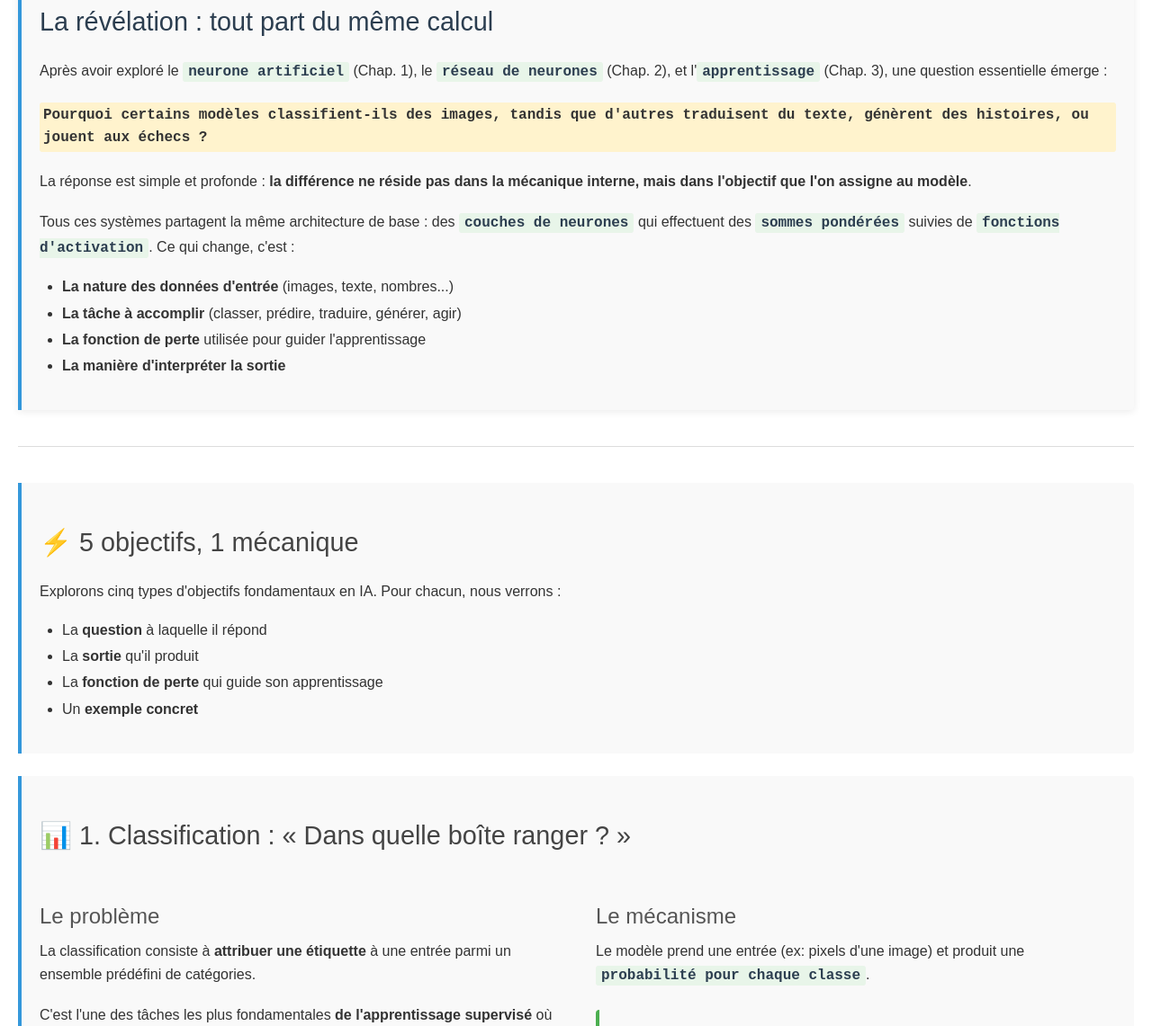
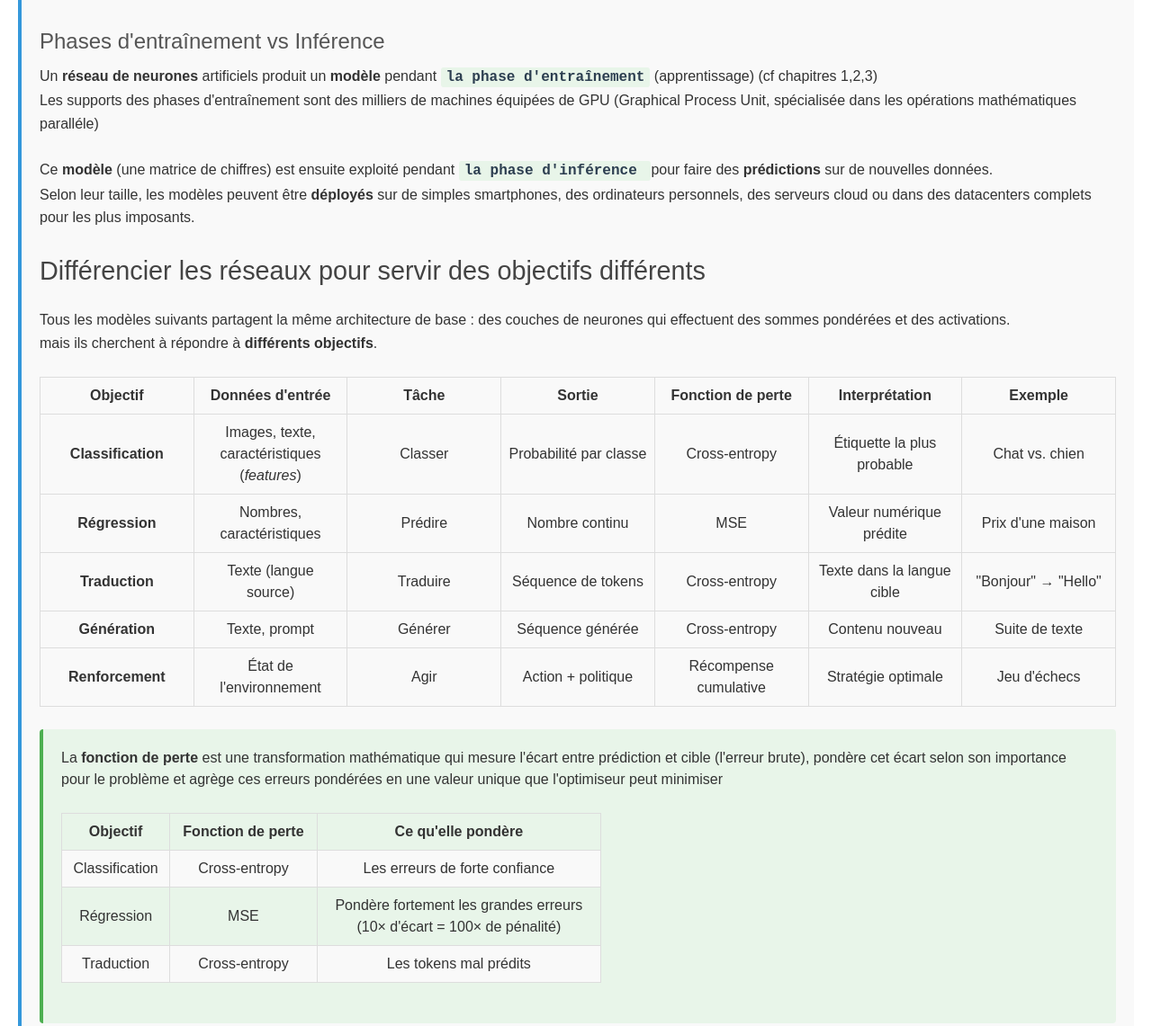
Before and after one commit to RIC-Typologies-des-IA/boiteblanche, a plain HTML site: page chapitre4/chapitre4.html in a window 1280 px wide. Shown: the part 198-1339 px from the top of the page at 90% size. Drawn offline with Linux system fonts and the light colour scheme.

Commit message:
démarrage chapitre 4

```diff
--- a/chapitre4/chapitre4.html
+++ b/chapitre4/chapitre4.html
@@ -15,52 +15,123 @@
             <p class="subtitle">Comprendre que la taxonomie des IA est une taxonomie d'objectifs, pas de mécanismes</p>
         </header>
 
-        <div class="section intro">
-            <h2>La révélation : tout part du même calcul</h2>
+        <div class="section ">
+    <h3>Phases d'entraînement vs Inférence</h3>
             <p>
-                Après avoir exploré le <span class="keyword">neurone artificiel</span> (Chap. 1),
-                le <span class="keyword">réseau de neurones</span> (Chap. 2), et
-                l'<span class="keyword">apprentissage</span> (Chap. 3), une question essentielle émerge :
+                Un <b>réseau de neurones</b> artificiels produit un <b>modèle</b> pendant <span class="keyword">la phase d'entraînement</span> (apprentissage) (cf chapitres 1,2,3)
+                <br>Les supports des phases d'entraînement sont des milliers de machines équipées de GPU (Graphical Process Unit, spécialisée dans les opérations mathématiques paralléle)
+                <br>
+   <br>
+    Ce <b>modèle</b> (une matrice de chiffres) est ensuite exploité pendant <span class ="keyword">la phase d'inférence </span>pour faire des <b>prédictions</b> sur de nouvelles données.
+    <br>
+    Selon leur taille, les modèles peuvent être <strong>déployés</strong> sur de simples smartphones, des ordinateurs personnels, des serveurs cloud ou dans des datacenters complets pour les plus imposants.
+</p>
+            <!-- ======================================================== -->
+        <!-- TABLEAU RECAPITULATIF -->
+        <!-- ======================================================== -->
+
+            <h2> Différencier les réseaux pour servir des objectifs différents</h2>
+            <p>
+                Tous les modèles suivants partagent la même architecture de base :
+                des couches de neurones qui effectuent des sommes pondérées et des activations.
+                <br>mais ils cherchent à répondre à <b>différents objectifs</b>.
             </p>
-            <p class="highlight">
-                <strong>Pourquoi certains modèles classifient-ils des images,
-                    tandis que d'autres traduisent du texte, génèrent des histoires,
-                    ou jouent aux échecs ?</strong>
-            </p>
-            <p>
-                La réponse est simple et profonde : <strong>la différence ne réside pas dans la mécanique interne,
-                    mais dans l'objectif que l'on assigne au modèle</strong>.
-            </p>
-            <p>
-                Tous ces systèmes partagent la même architecture de base :
-                des <span class="keyword">couches de neurones</span> qui effectuent des
-                <span class="keyword">sommes pondérées</span> suivies de
-                <span class="keyword">fonctions d'activation</span>.
-                Ce qui change, c'est :
-            </p>
-            <ul>
-                <li><strong>La nature des données d'entrée</strong> (images, texte, nombres...)</li>
-                <li><strong>La tâche à accomplir</strong> (classer, prédire, traduire, générer, agir)</li>
-                <li><strong>La fonction de perte</strong> utilisée pour guider l'apprentissage</li>
-                <li><strong>La manière d'interpréter la sortie</strong></li>
-            </ul>
+
+
+
+
+
+
+        <table class="table-equal">
+            <thead>
+                <tr>
+                    <th><strong>Objectif</strong></th>
+                    <th><strong>Données d'entrée</strong></th>
+                    <th><strong>Tâche</strong></th>
+                    <th><strong>Sortie</strong></th>
+                    <th><strong>Fonction de perte</strong></th>
+                    <th><strong>Interprétation</strong></th>
+                    <th><strong>Exemple</strong></th>
+                </tr>
+            </thead>
+            <tbody>
+                <tr>
+                    <td><strong>Classification</strong></td>
+                    <td>Images, texte, caractéristiques<br>(<i>features</i>)</td>
+                    <td>Classer</td>
+                    <td>Probabilité par classe</td>
+                    <td>Cross-entropy</td>
+                    <td>Étiquette la plus probable</td>
+                    <td>Chat vs. chien</td>
+                </tr>
+                <tr>
+                    <td><strong>Régression</strong></td>
+                    <td>Nombres, caractéristiques</td>
+                    <td>Prédire</td>
+                    <td>Nombre continu</td>
+                    <td>MSE</td>
+                    <td>Valeur numérique prédite</td>
+                    <td>Prix d'une maison</td>
+                </tr>
+                <tr>
+                    <td><strong>Traduction</strong></td>
+                    <td>Texte (langue source)</td>
+                    <td>Traduire</td>
+                    <td>Séquence de tokens</td>
+                    <td>Cross-entropy</td>
+                    <td>Texte dans la langue cible</td>
+                    <td>"Bonjour" → "Hello"</td>
+                </tr>
+                <tr>
+                    <td><strong>Génération</strong></td>
+                    <td>Texte, prompt</td>
+                    <td>Générer</td>
+                    <td>Séquence générée</td>
+                    <td>Cross-entropy</td>
+                    <td>Contenu nouveau</td>
+                    <td>Suite de texte</td>
+                </tr>
+                <tr>
+                    <td><strong>Renforcement</strong></td>
+                    <td>État de l'environnement</td>
+                    <td>Agir</td>
+                    <td>Action + politique</td>
+                    <td>Récompense cumulative</td>
+                    <td>Stratégie optimale</td>
+                    <td>Jeu d'échecs</td>
+                </tr>
+            </tbody>
+        </table>
+
+
+
+
+            <div class = "info">
+                La <b>fonction de perte</b> est une transformation mathématique qui
+
+                mesure l'écart entre prédiction et cible (l'erreur brute),
+                pondère cet écart selon son importance pour le problème et
+                agrège ces erreurs pondérées en une valeur unique que l'optimiseur peut minimiser
+                <br>
+
+            <table>
+            <tr>
+                  <td> <b>Objectif </b></td><td><b> Fonction de perte </b></td><td> <b>Ce qu'elle pondère </b></td>
+            </tr>
+            <tr>
+                  <td> Classification </td><td> Cross-entropy </td><td> Les erreurs de forte confiance </td>
+            </tr>            <tr>
+                  <td> Régression </td><td> MSE </td><td> Pondère fortement les grandes erreurs <br>(10× d'écart = 100× de pénalité) </td>
+            </tr>            <tr>
+                  <td> Traduction </td><td>Cross-entropy </td><td> Les tokens mal prédits</td>
+            </tr>
+        </table>
+            </div>
+
         </div>
 
-        <hr />
 
-        <div class="section">
-            <h2>⚡ 5 objectifs, 1 mécanique</h2>
-            <p>
-                Explorons cinq types d'objectifs fondamentaux en IA.
-                Pour chacun, nous verrons :
-            </p>
-            <ul>
-                <li>La <strong>question</strong> à laquelle il répond</li>
-                <li>La <strong>sortie</strong> qu'il produit</li>
-                <li>La <strong>fonction de perte</strong> qui guide son apprentissage</li>
-                <li>Un <strong>exemple concret</strong></li>
-            </ul>
-        </div>
+
 
         <!-- ======================================================== -->
         <!-- CLASSIFICATION -->
@@ -378,68 +449,9 @@
 
         <hr />
 
-        <!-- ======================================================== -->
-        <!-- TABLEAU RECAPITULATIF -->
-        <!-- ======================================================== -->
-        <div class="section">
-            <h2>📊 Tableau récapitulatif : 5 objectifs, 1 mécanique</h2>
-            <p>
-                Tous ces modèles partagent la même architecture de base :
-                des couches de neurones qui effectuent des sommes pondérées et des activations.
-                Seuls l'objectif, la sortie et la fonction de perte diffèrent.
-            </p>
-
-            <table class="table">
-                <thead>
-                    <tr>
-                        <th><strong>Objectif</strong></th>
-                        <th><strong>Question</strong></th>
-                        <th><strong>Sortie</strong></th>
-                        <th><strong>Fonction de perte</strong></th>
-                        <th><strong>Exemple</strong></th>
-                    </tr>
-                </thead>
-                <tbody>
-                    <tr>
-                        <td><strong>Classification</strong></td>
-                        <td>À quelle classe appartient X ?</td>
-                        <td>Probabilité par classe</td>
-                        <td>Cross-entropy</td>
-                        <td>Chat vs. chien</td>
-                    </tr>
-                    <tr>
-                        <td><strong>Régression</strong></td>
-                        <td>Quelle est la valeur de Y ?</td>
-                        <td>Nombre continu</td>
-                        <td>MSE (erreur quadratique)</td>
-                        <td>Prix d'une maison</td>
-                    </tr>
-                    <tr>
-                        <td><strong>Traduction</strong></td>
-                        <td>Comment dire X en langue L ?</td>
-                        <td>Séquence de tokens</td>
-                        <td>Cross-entropy</td>
-                        <td>"Bonjour" → "Hello"</td>
-                    </tr>
-                    <tr>
-                        <td><strong>Génération</strong></td>
-                        <td>Que vient après X ?</td>
-                        <td>Séquence générée</td>
-                        <td>Cross-entropy</td>
-                        <td>Suite de texte</td>
-                    </tr>
-                    <tr>
-                        <td><strong>Renforcement</strong></td>
-                        <td>Quelle action maximise R ?</td>
-                        <td>Action + politique</td>
-                        <td>Récompense cumulative</td>
-                        <td>Jeu d'échecs</td>
-                    </tr>
-                </tbody>
-            </table>
 
             <div class="info">
-                <h4>💡 Le message Boîte Blanche</h4>
+                💡 Le message Boîte Blanche
                 <p>
                     <strong>Même mécanique sous-jacente</strong> :
                     somme pondérée → activation → propagation.
--- a/css/style.css
+++ b/css/style.css
@@ -481,6 +481,31 @@ th {
     font-weight: bold;
 }
 
+/* répartition sur la page */
+.table-equal {
+    width: 100%;
+    max-width: 100%;
+    table-layout: fixed;
+    margin: var(--spacing-xl) 0;
+    border-collapse: collapse;
+}
+
+.table-equal th,
+.table-equal td {
+    width: auto; /* Le navigateur répartit équitablement */
+    padding: var(--spacing-md);
+    text-align: center;
+    border: 1px solid var(--color-gray);
+}
+
+.table-equal col {
+    width: 100%; /* Force chaque colonne à prendre la même largeur */
+}
+
+
+
+
+
 /* ===================================================================
    9. INSTRUCTION & INFO BOXES
    =================================================================== */
```
Also changed, not shown: chapitre2/chapitre2.html (+3 -3 lines), chapitre3/chapitre3.html (+1 -1 lines), feux_tricolores/description.html (+2 -2 lines), chapitre2/img/ReLU.png, chapitre2/img/ReLUFULL.png (added), chapitre2/img/sigmoid.png, chapitre2/img/sigmoide.png (deleted), 2 other files.
